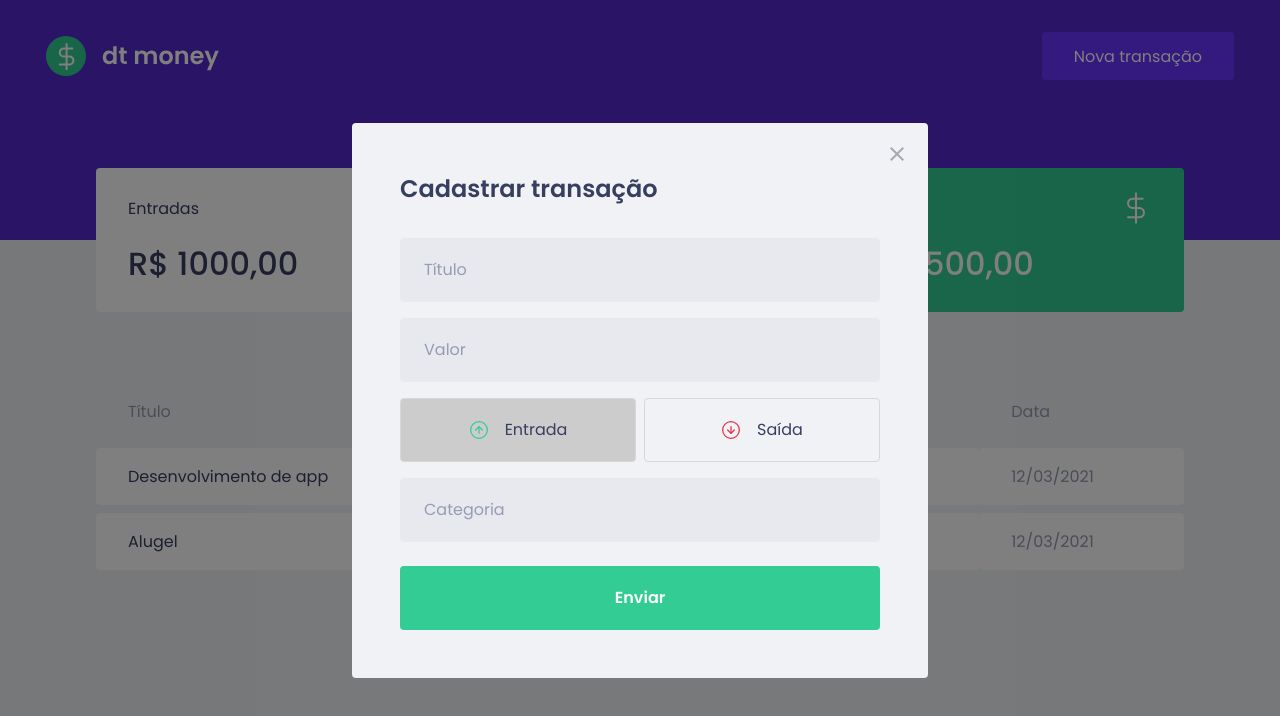
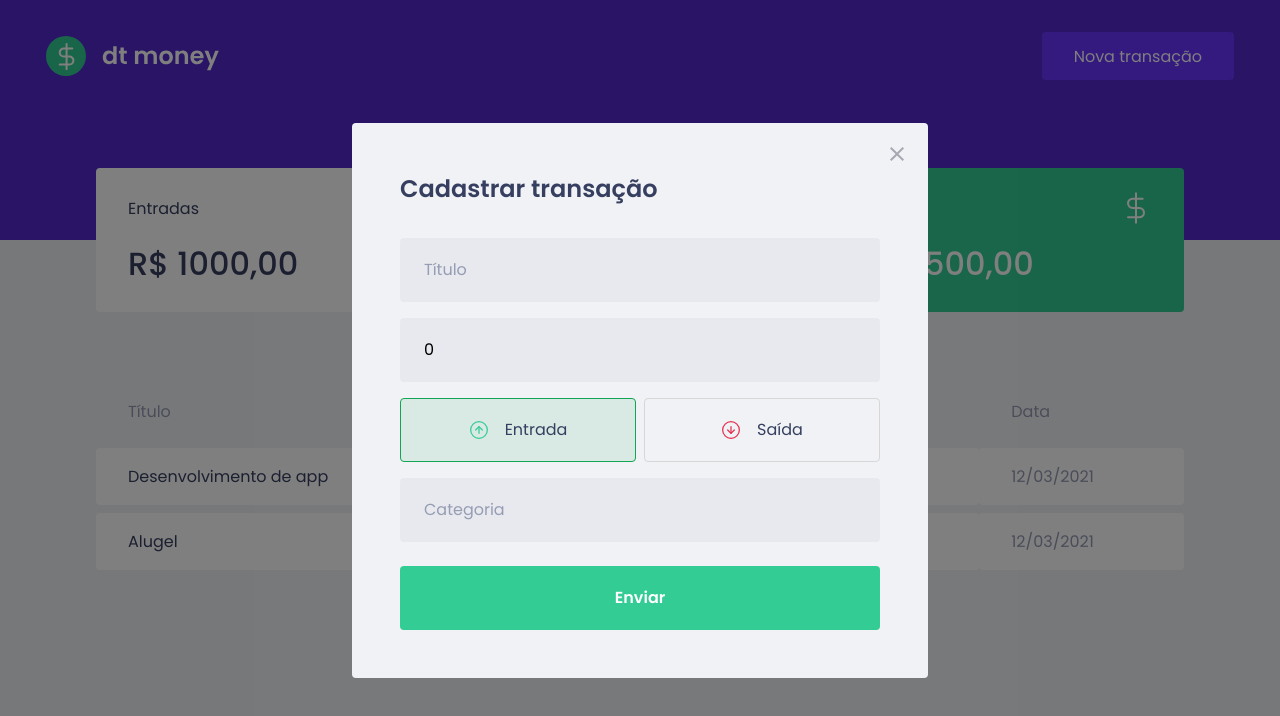
Before and after one commit to RennanD/dtmoney, a React (Create React App) app: page / in a window 1280 px wide. Both pictures are taken after a click on the button "Nova transação". Shown: the top 716 px of the page. Built offline with nearby package versions, Linux system fonts and the light colour scheme; no server answers; what miragejs would draw is missing.

Commit message:
feat: Finish new transactions form structure

```diff
--- a/src/components/NewTransactionModal/index.tsx
+++ b/src/components/NewTransactionModal/index.tsx
@@ -1,5 +1,5 @@
 import Modal from 'react-modal';
-import { useState } from 'react';
+import { useState, FormEvent } from 'react';
 import { Container, TransactionTypeContainer, TypeButton } from './styles';
 
 import closeImg from '../../assets/close.svg';
@@ -15,7 +15,14 @@ export function NewTransactionsModal({
   isNewTransacationModalOpen,
   onToggleNewTransactionModal,
 }: NewTransactionModalProps): JSX.Element {
+  const [title, setTitle] = useState('');
+  const [amount, setAmount] = useState(0);
+  const [category, setCategory] = useState('');
   const [type, setType] = useState('deposit');
+
+  function handleCreateNewTransaction(event: FormEvent) {
+    event.preventDefault();
+  }
 
   return (
     <Modal
@@ -32,16 +39,27 @@ export function NewTransactionsModal({
         <img src={closeImg} alt="Close" />
       </button>
 
-      <Container>
+      <Container onSubmit={handleCreateNewTransaction}>
         <h2>Cadastrar transação </h2>
 
-        <input type="text" placeholder="Título" />
+        <input
+          type="text"
+          placeholder="Título"
+          value={title}
+          onChange={event => setTitle(event.target.value)}
+        />
 
-        <input type="number" placeholder="Valor" />
+        <input
+          type="number"
+          placeholder="Valor"
+          value={amount}
+          onChange={event => setAmount(Number(event.target.value))}
+        />
 
         <TransactionTypeContainer>
           <TypeButton
             type="button"
+            activeColor="green"
             isActive={type === 'deposit'}
             onClick={() => {
               setType('deposit');
@@ -53,6 +71,7 @@ export function NewTransactionsModal({
 
           <TypeButton
             type="button"
+            activeColor="red"
             isActive={type === 'withdrawn'}
             onClick={() => {
               setType('withdrawn');
@@ -63,7 +82,12 @@ export function NewTransactionsModal({
           </TypeButton>
         </TransactionTypeContainer>
 
-        <input type="text" placeholder="Categoria" />
+        <input
+          type="text"
+          placeholder="Categoria"
+          value={category}
+          onChange={event => setCategory(event.target.value)}
+        />
 
         <button type="submit">Enviar</button>
       </Container>
--- a/src/components/NewTransactionModal/styles.ts
+++ b/src/components/NewTransactionModal/styles.ts
@@ -1,8 +1,14 @@
-import { darken } from 'polished';
+import { transparentize } from 'polished';
 import styled, { css } from 'styled-components';
 
 type TypeButtonProps = {
   isActive: boolean;
+  activeColor: 'green' | 'red';
+};
+
+const colors = {
+  green: '#12A454',
+  red: '#E62E4D',
 };
 
 export const Container = styled.form`
@@ -70,10 +76,7 @@ export const TypeButton = styled.button<TypeButtonProps>`
   display: flex;
   align-items: center;
   justify-content: center;
-
-  &:hover {
-    background: ${darken(0.1, '#d7d7d7')};
-  }
+  transition: background 0.2s;
 
   img {
     width: 20px;
@@ -90,6 +93,12 @@ export const TypeButton = styled.button<TypeButtonProps>`
   ${props =>
     props.isActive &&
     css`
-      background: #ccc;
+      background: ${transparentize(0.9, colors[props.activeColor])};
+      border-color: ${colors[props.activeColor]};
     `}
+  ${props => css`
+    &:hover {
+      background: ${transparentize(0.9, colors[props.activeColor])};
+    }
+  `}
 `;
--- a/src/styles/global.ts
+++ b/src/styles/global.ts
@@ -18,6 +18,7 @@ export const GlobalStyle = createGlobalStyle`
     margin: 0;
     padding: 0;
     box-sizing: border-box;
+    outline-color: var(--text)
   }
 
   html {
@@ -46,6 +47,10 @@ export const GlobalStyle = createGlobalStyle`
 
   button {
     cursor: pointer;
+  }
+
+  textarea:focus, input:focus, input[type]:focus, .uneditable-input:focus {
+    border-color: var(--text);
   }
 
   [disabled] {
```
